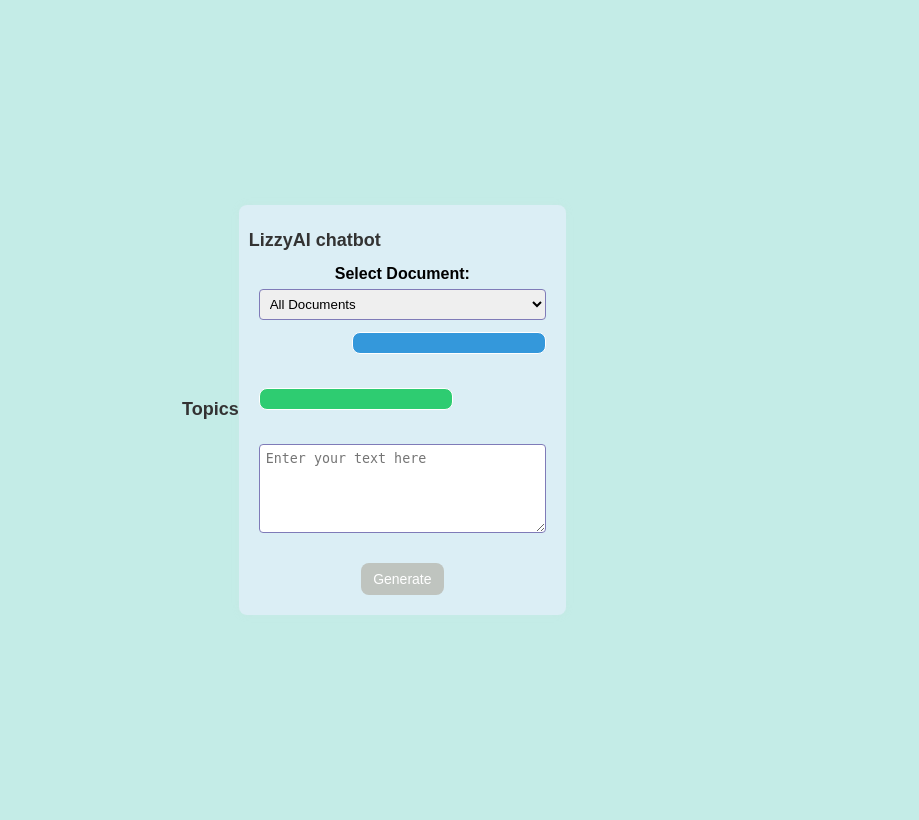
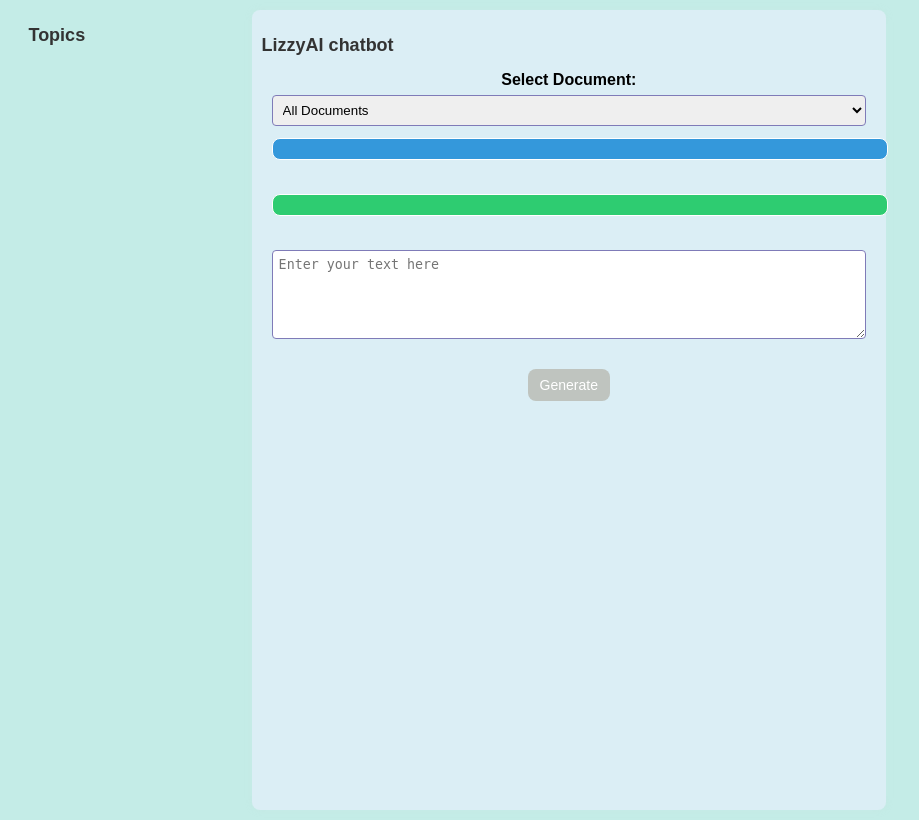
Before and after one commit to merronmuche/RAG_implementation_LizziAI, a Django app: page /chat/ in a window 1280 px wide. Shown: the whole page, without its empty margins (266-1185 px from the left). Run offline with Django 5.2, Linux system fonts and the light colour scheme; the visitor is signed in with stand-in values (Sample User, id 1); data that the repository does not hold is empty.

Commit message:
modify css file

```diff
--- a/contract_app/static/contract_app/styles.css
+++ b/contract_app/static/contract_app/styles.css
@@ -3,17 +3,17 @@ body {
     background-color: #c4ece7;
     margin-top: 10px;
     margin-bottom: 10px;
-    margin-right: 20%;
-    margin-left: 20%;
-    padding: 10p;
+    margin-right: 10%;
+    margin-left: 10%;
+    padding: 4p;
     display: flex;
-    justify-content: center;
-    align-items: center;
+    justify-content: left;
+    align-items: left;
     height: 100vh;
 }
 
 .container {
-    width: 40%; /* Adjusted container width */
+    width: 60%; /* Adjusted container width */
     height: auto; /* Set height to auto */
     background-color: hsl(197, 58%, 91%);
     padding: 10px;
@@ -48,8 +48,8 @@ select, textarea {
 }
 
 .question, .answer {
-   height: auto;
-    width: 60%;
+   height: 100%;
+    width: 100%;
     overflow-y: auto;
     border: 1px solid;
     padding: 10px;
@@ -83,4 +83,26 @@ input[type="submit"]:hover {
     background-color: #45a049;
 }
 
-/* Add your additional styles as needed */
+.navbar {
+    max-width: 400px;
+    margin: 0 auto;
+}
+
+.navbar-collapse {
+    max-width: 90%;
+}
+
+.navbar-collapse ul {
+    list-style-type: none;
+    padding: 0;
+}
+
+.navbar-collapse ul li {
+    display: inline-block;
+    margin-right: 10px;
+}
+
+.navbar-collapse ul li a {
+    text-decoration: none;
+    color: black;
+}
```
